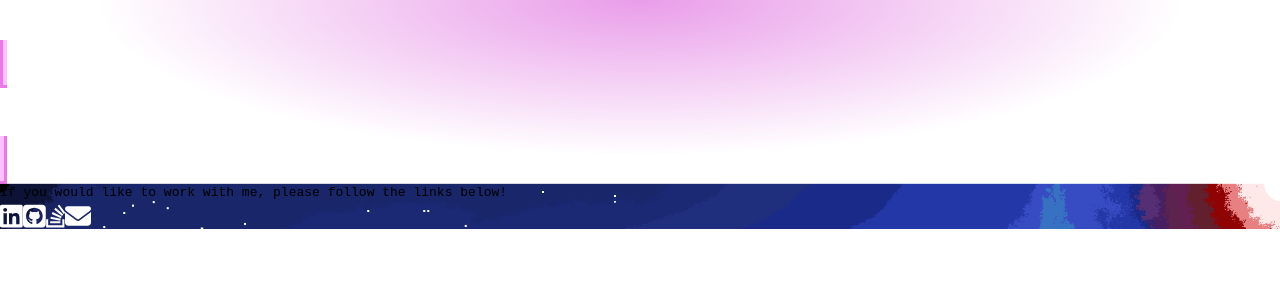
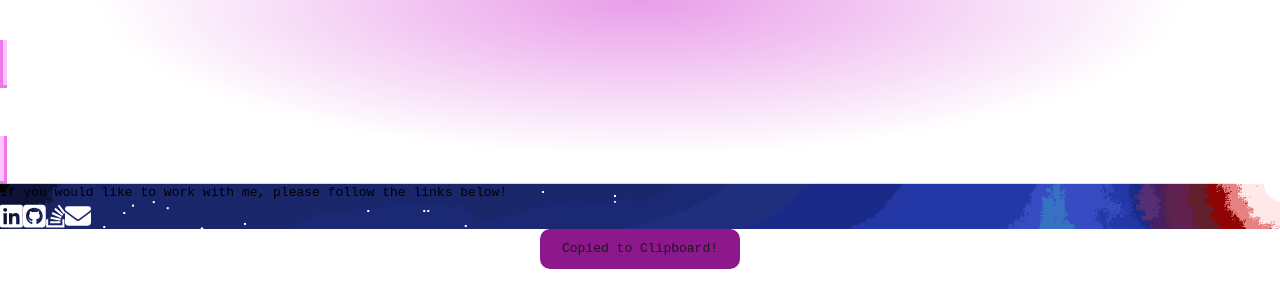
Before and after one commit to Jaycossey/react-portfolio, a React (Vite) app: page /Contact in a window 1280 px wide. Shown: the top 308 px of the page. Built offline with nearby package versions, Linux system fonts and the light colour scheme.

Commit message:
added dialog modal to alert user to email address being copied

```diff
--- a/src/App.css
+++ b/src/App.css
@@ -175,6 +175,33 @@ nav,
 
 /* CONTACT STYLES --------------- */
 
-#emailCopy:visited {
+.emailCopy {
+    width: 200px;
+    height: 40px;
+    opacity: 90%;
+    background-color: purple;
+    border: 2px solid purple;
+    text-align: center;
+    display: flex;
+    justify-content: center;
+    align-items: center;
+    border-radius: 10px;
+    margin: auto;
+}
 
+.fadeOut {
+    animation: fadeOut2Sec;
+    animation-duration: 2s;
 }
+
+@keyframes fadeOut2Sec {
+    0% {
+        opacity: 80%;
+    }
+    40% {
+        opacity: 80%;
+    }
+    100% {
+        opacity: 0;
+    }
+}
--- a/src/components/Contact.jsx
+++ b/src/components/Contact.jsx
@@ -4,13 +4,25 @@ import text from '../textFiles/text';
 import { FontAwesomeIcon } from '@fortawesome/react-fontawesome';
 import { faLinkedin, faStackOverflow, faGithubSquare } from '@fortawesome/free-brands-svg-icons';
 import { faEnvelope } from '@fortawesome/free-solid-svg-icons';
+import { useState, useRef } from 'react';
 
 // Contact component, this will hold 3 animations as well as contact information
 const Contact = () => {
 
+    // Set state and ref for modal
+    const [toggleHidden, setToggleHidden] = useState('hidden');
+    const modalRef = useRef(null);
+
+    // Modal toggle hidden after email click
     const copyToClip = () => {
+        // copy email address to clipboard
         navigator.clipboard.writeText('jaycossey@live.com');
-        console.log("Copied To Clipboard");
+
+        // toggle classnames with state
+        setToggleHidden('visible fadeOut');
+        setTimeout(() => {
+            setToggleHidden('hidden');
+        }, 2000);
     }
 
     // Return HTML
@@ -71,6 +83,7 @@ const Contact = () => {
                                                     text-purple-500
                                                     hover:scale-110
                                                     cursorIcon' />
+                        <dialog id="copyModal" ref={modalRef} className={`emailCopy text-sm cursor-default ${toggleHidden}`}>Copied to Clipboard!</dialog>
                     </a>
                 </div>
 
```
